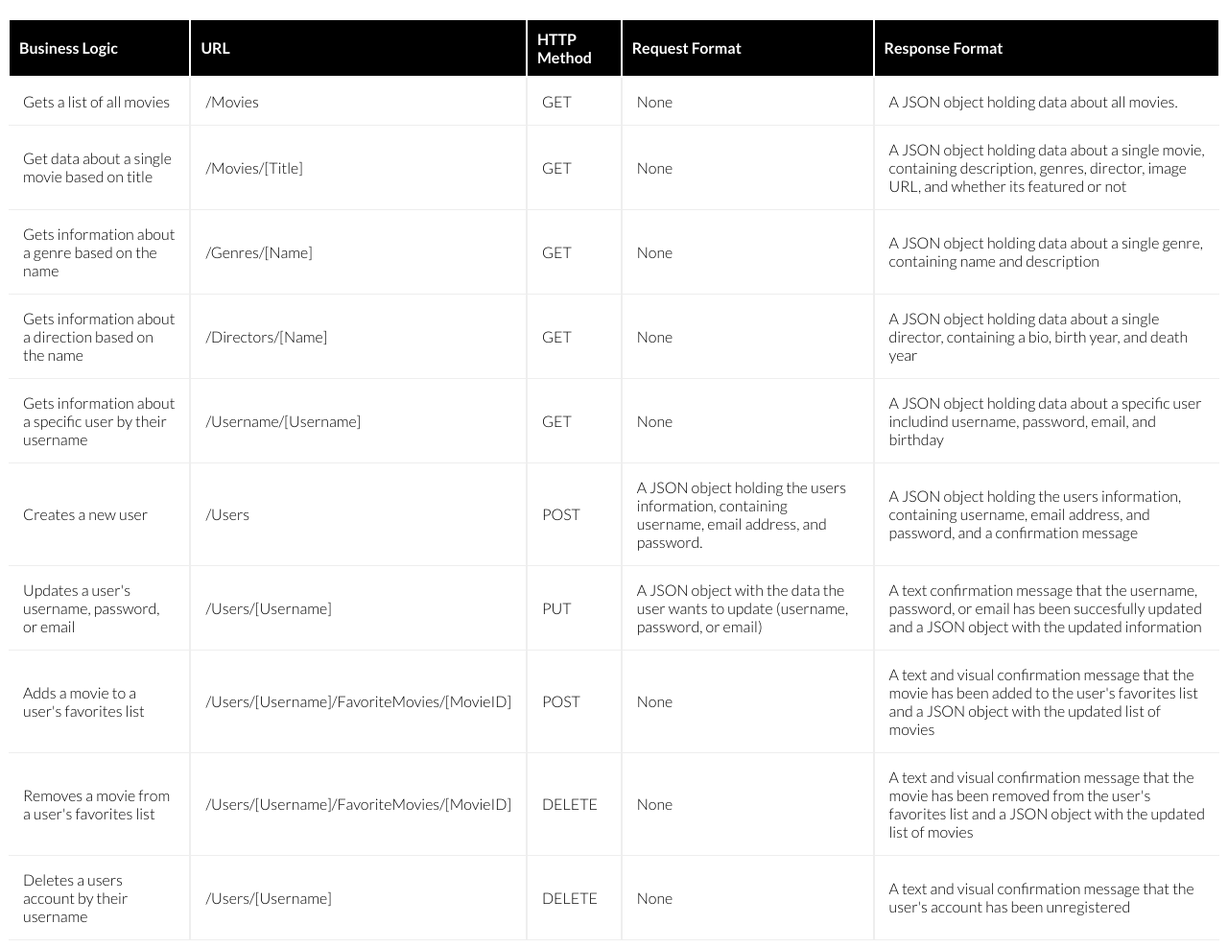
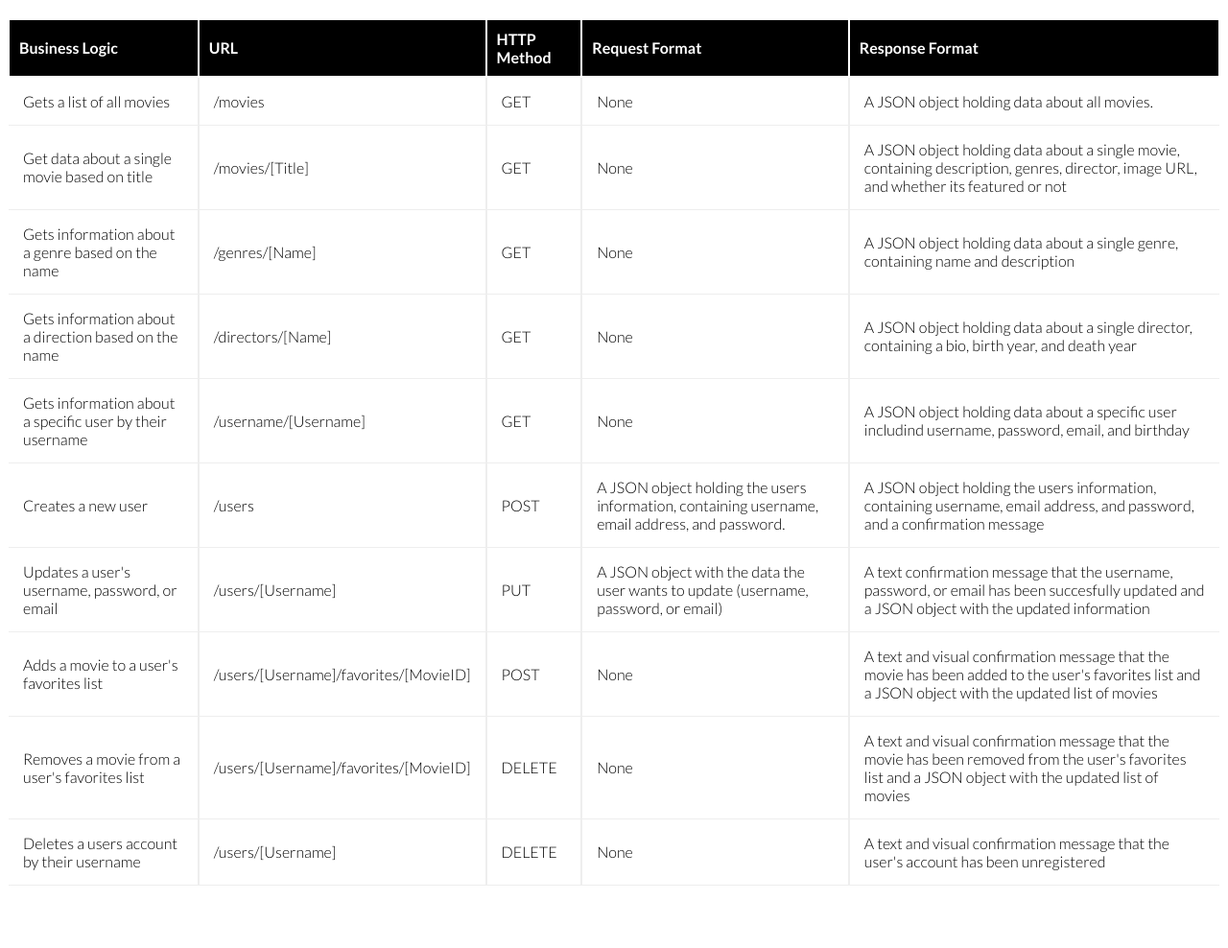
Before and after one commit to DevEke/Movie-API, a website: page public/documentation.html in a window 1280 px wide. Shown: the part 71-1059 px from the top of the page at 96% size. After the commit the page ends 1002 px from the top, so only its background shows below. Drawn offline with nearby package versions, Linux system fonts and the light colour scheme.

Commit message:
Updated documentation

```diff
--- a/public/documentation.html
+++ b/public/documentation.html
@@ -22,70 +22,70 @@
       <tbody>
         <tr>
           <td>Gets a list of all movies</td>
-          <td>/Movies</td>
+          <td>/movies</td>
           <td>GET</td>
           <td>None</td>
           <td>A JSON object holding data about all movies.</td>
         </tr>
         <tr>
           <td>Get data about a single movie based on title</td>
-          <td>/Movies/[Title]</td>
+          <td>/movies/[Title]</td>
           <td>GET</td>
           <td>None</td>
           <td>A JSON object holding data about a single movie, containing description, genres, director, image URL, and whether its featured or not</td>
         </tr>
         <tr>
           <td>Gets information about a genre based on the name</td>
-          <td>/Genres/[Name]</td>
+          <td>/genres/[Name]</td>
           <td>GET</td>
           <td>None</td>
           <td>A JSON object holding data about a single genre, containing name and description</td>
         </tr>
         <tr>
           <td>Gets information about a direction based on the name</td>
-          <td>/Directors/[Name]</td>
+          <td>/directors/[Name]</td>
           <td>GET</td>
           <td>None</td>
           <td>A JSON object holding data about a single director, containing a bio, birth year, and death year</td>
         </tr>
         <tr>
           <td>Gets information about a specific user by their username</td>
-          <td>/Username/[Username]</td>
+          <td>/username/[Username]</td>
           <td>GET</td>
           <td>None</td>
           <td>A JSON object holding data about a specific user includind username, password, email, and birthday</td>
         </tr>
         <tr>
           <td>Creates a new user</td>
-          <td>/Users</td>
+          <td>/users</td>
           <td>POST</td>
           <td>A JSON object holding the users information, containing username, email address, and password.</td>
           <td>A JSON object holding the users information, containing username, email address, and password, and a confirmation message</td>
         </tr>
         <tr>
           <td>Updates a user's username, password, or email</td>
-          <td>/Users/[Username]</td>
+          <td>/users/[Username]</td>
           <td>PUT</td>
           <td>A JSON object with the data the user wants to update (username, password, or email)</td>
           <td>A text confirmation message that the username, password, or email has been succesfully updated and a JSON object with the updated information</td>
         </tr>
         <tr>
           <td>Adds a movie to a user's favorites list</td>
-          <td>/Users/[Username]/FavoriteMovies/[MovieID]</td>
+          <td>/users/[Username]/favorites/[MovieID]</td>
           <td>POST</td>
           <td>None</td>
           <td>A text and visual confirmation message that the movie has been added to the user's favorites list and a JSON object with the updated list of movies</td>
         </tr>
         <tr>
           <td>Removes a movie from a user's favorites list</td>
-          <td>/Users/[Username]/FavoriteMovies/[MovieID]</td>
+          <td>/users/[Username]/favorites/[MovieID]</td>
           <td>DELETE</td>
           <td>None</td>
           <td>A text and visual confirmation message that the movie has been removed from the user's favorites list and a JSON object with the updated list of movies</td>
         </tr>
         <tr>
           <td>Deletes a users account by their username</td>
-          <td>/Users/[Username]</td>
+          <td>/users/[Username]</td>
           <td>DELETE</td>
           <td>None</td>
           <td>A text and visual confirmation message that the user's account has been unregistered</td>
```
